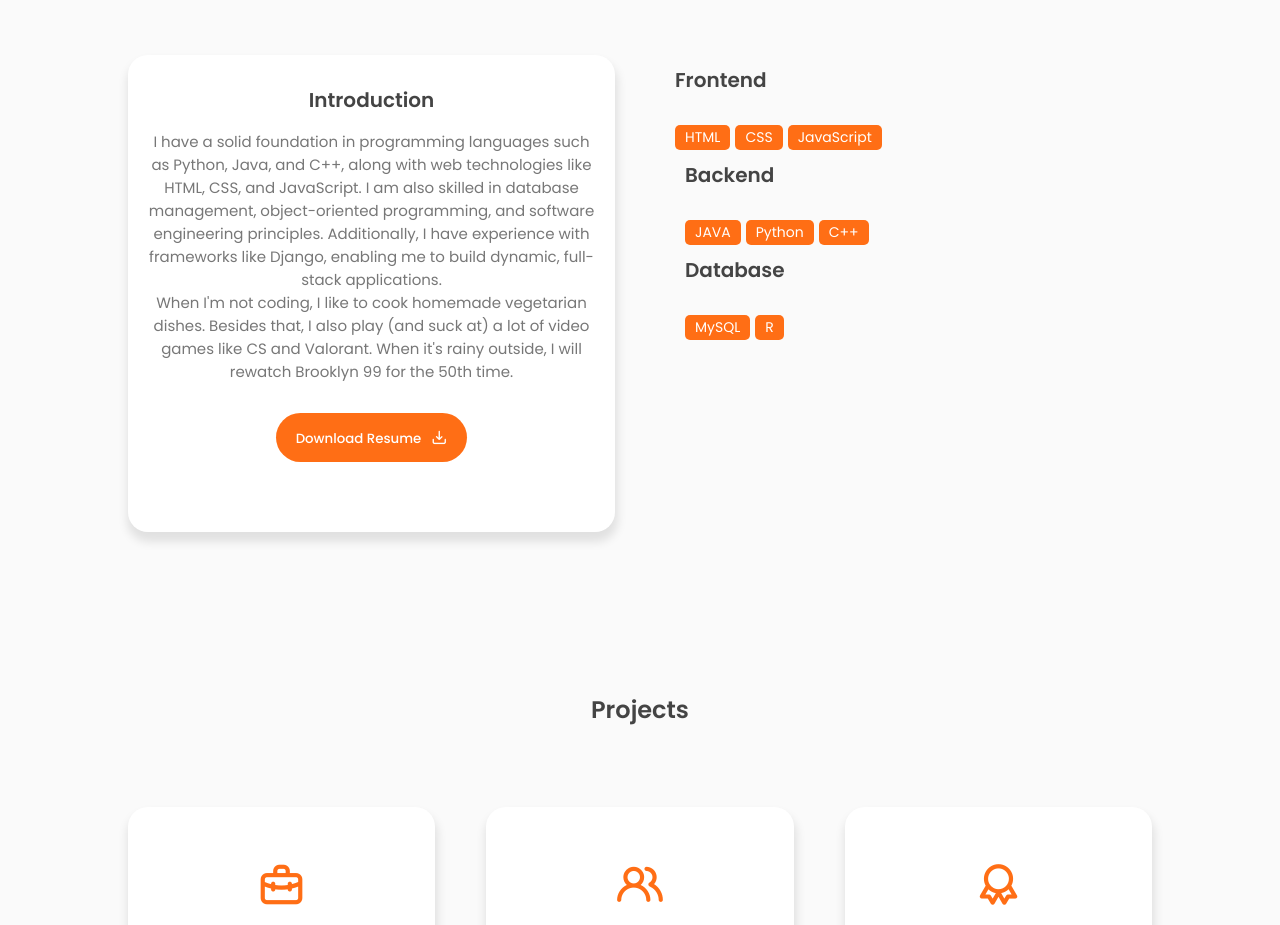
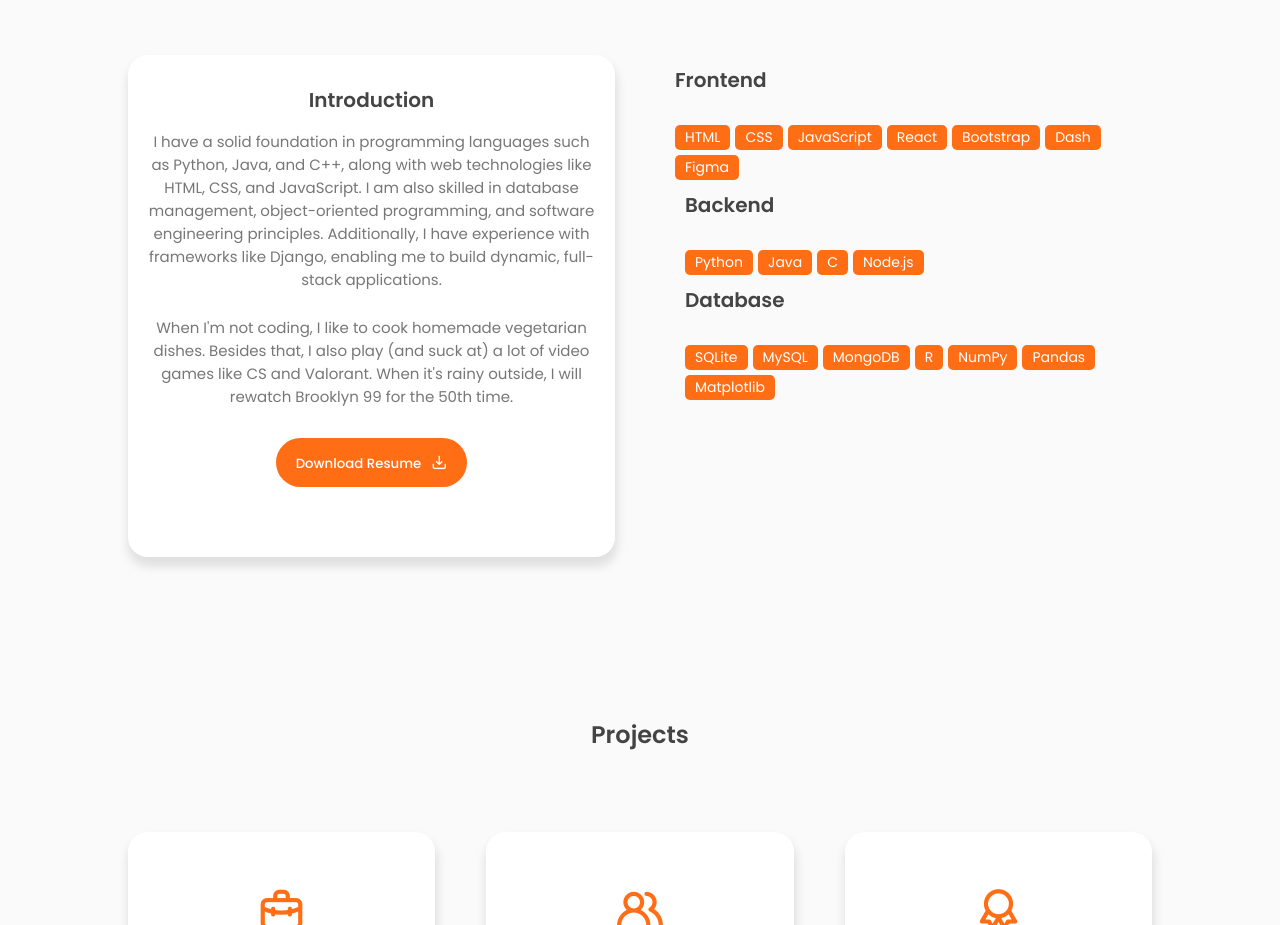
Before and after one commit to ayzstha/PortfolioWebsite, a plain HTML site: page index.html in a window 1280 px wide. Shown: the part 940-1865 px from the top of the page. Drawn offline with nearby package versions, Linux system fonts and the light colour scheme.

Commit message:
Update index.html

```diff
--- a/index.html
+++ b/index.html
@@ -121,6 +121,7 @@
                         Additionally, I have experience with frameworks like Django, enabling me to build dynamic,
                         full-stack applications.
                     </p>
+                    <br>
                     <p>When I'm not coding, I like to cook homemade vegetarian dishes. Besides that, I also play (and suck at)
                         a lot of video games like CS and Valorant.
                         When it's rainy outside, I will rewatch Brooklyn 99 for the 50th time.
@@ -138,10 +139,14 @@
                     <div class="skills-header">
                         <h3>Frontend</h3>
                     </div>
-                    <div class="skills-list">
+                                        <div class="skills-list">
                         <span>HTML</span>
                         <span>CSS</span>
                         <span>JavaScript</span>
+                        <span>React</span>
+                        <span>Bootstrap</span>
+                        <span>Dash</span>
+                        <span>Figma</span>
 
                 </div>
                 <div class="skills-box">
@@ -149,9 +154,10 @@
                         <h3>Backend</h3>
                     </div>
                     <div class="skills-list">
-                        <span>JAVA</span>
                         <span>Python</span>
-                        <span>C++</span>
+                        <span>Java</span>
+                        <span>C</span>
+                        <span>Node.js</span>
                     </div>
                 </div>
                 <div class="skills-box">
@@ -159,8 +165,13 @@
                         <h3>Database</h3>
                     </div>
                     <div class="skills-list">
+                        <span>SQLite</span>
                         <span>MySQL</span>
+                        <span>MongoDB</span>
                         <span>R</span>
+                        <span>NumPy</span>
+                        <span>Pandas</span>
+                        <span>Matplotlib</span>
                     </div>
                 </div>
             </div>
```
